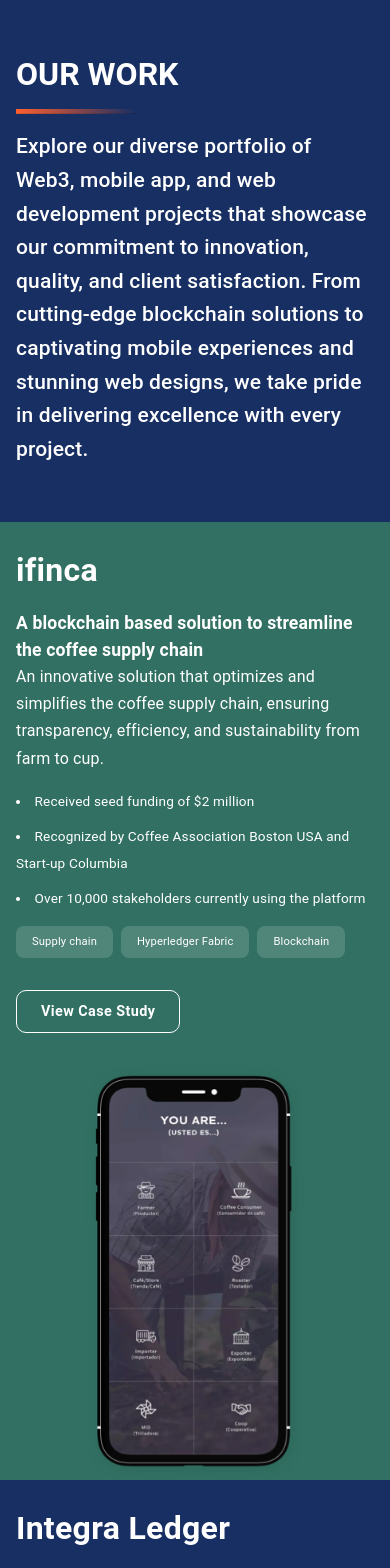
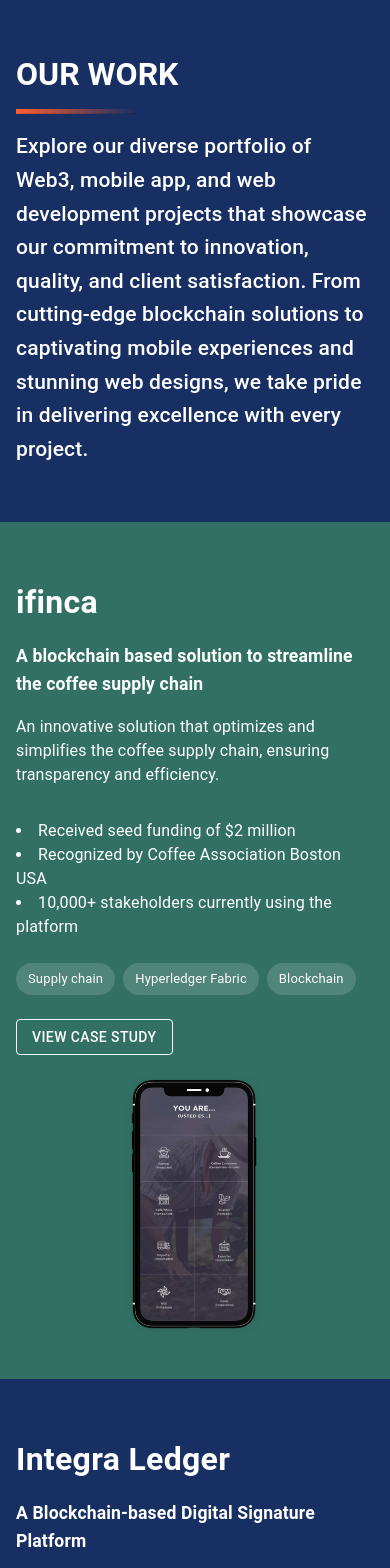
Before and after one commit to sainihusan/debut-portfolio, a React (Vite) app: page / in a window 390 px wide. Shown: the top 1568 px of the page. Built offline with nearby package versions, Linux system fonts and the light colour scheme.

Commit message:
project card responsive

```diff
--- a/src/App.jsx
+++ b/src/App.jsx
@@ -1,31 +1,33 @@
-import { Box, CssBaseline, } from "@mui/material";
+import { Box, CssBaseline } from "@mui/material";
 import Work from "./Components/work";
 import ProjectCard from "./Components/Projectcard";
 import ExpertiseSection from "./Components/Expertisesection";
+
 
 import ifincaBg from "./assets/ifinca-bg.webp";
 import ifinca from "./assets/ifinca.webp";
 import integraBg from "./assets/integra-bg.webp";
 import friendspireBg from "./assets/friendspire-bg.webp";
-import nordicStrong from "./assets/Nordic-strong.webp";
 import uniqueSchool from "./assets/uniqueschool-bg.webp";
 import cimet from "./assets/cimet-bg.webp";
+
+import nordicStrong from "./assets/Nordic-strong.webp";
+import uniqueSchoolBg from "./assets/uniqueschool-bg.webp";
 import nordicLogo from "./assets/nordic-strong-logo.webp";
 import propawn from "./assets/propawn.webp";
 import propawnLogo from "./assets/propawn-logo.webp";
+import silverSky from "./assets/silverskysoft.webp";
 import skyLogo from "./assets/logo.png";
-import silverSky from "./assets/silverskysoft.webp";
 import tem from "./assets/tem.webp";
 import temLogo from "./assets/tem-logo.webp";
 import collectionLogo from "./assets/collection-logo.webp";
 import collectionaries from "./assets/collectionaries.webp";
-import openkey from "./assets/openkey.webp"
-import openkeyLogo from "./assets/openkey-logo.webp"
-import hdfcLogo from "./assets/hdfc-logo.png"
-import hdfc from "./assets/hdfc.webp"
-import kfcLogo from "./assets/kfc-logo.png"
-import kfc from "./assets/kfc.webp"
-
+import openkey from "./assets/openkey.webp";
+import openkeyLogo from "./assets/openkey-logo.webp";
+import hdfcLogo from "./assets/hdfc-logo.png";
+import hdfc from "./assets/hdfc.webp";
+import kfcLogo from "./assets/kfc-logo.png";
+import kfc from "./assets/kfc.webp";
 
 export default function App() {
   const projects = [
@@ -34,17 +36,17 @@
       bgImage: ifincaBg,
       overlayImage: ifinca,
       bgColor: "#317062",
-      subtitle:
-        "A blockchain based solution to streamline the coffee supply chain",
+      subtitle: "A blockchain based solution to streamline the coffee supply chain",
       description:
-        "An innovative solution that optimizes and simplifies the coffee supply chain, ensuring transparency, efficiency, and sustainability from farm to cup.",
+        "An innovative solution that optimizes and simplifies the coffee supply chain, ensuring transparency and efficiency.",
       points: [
         "Received seed funding of $2 million",
-        "Recognized by Coffee Association Boston USA and Start-up Columbia",
-        "Over 10,000 stakeholders currently using the platform",
+        "Recognized by Coffee Association Boston USA",
+        "10,000+ stakeholders currently using the platform",
       ],
       tags: ["Supply chain", "Hyperledger Fabric", "Blockchain"],
     },
+
     {
       title: "Integra Ledger",
       bgImage: integraBg,
@@ -52,56 +54,59 @@
       bgColor: "#182F63",
       subtitle: "A Blockchain-based Digital Signature Platform",
       description:
-        "A comprehensive blockchain-based solution for secure and efficient data sharing that ensures tamper-proof records, enabling seamless collaboration and transparency among legal professionals.",
+        "A secure digital signature platform ensuring tamper-proof legal documentation.",
       points: [
-        "Secured $3 million funding from the Capital Group",
-        "Used by over 300 law firms across the globe",
-        "Used by big enterprises like Seven Eleven, Mohawk oil, Hogan Lovell, etc.",
+        "Secured $3 million funding",
+        "Used by 300+ law firms",
+        "Trusted by global enterprises",
       ],
-      tags: ["Legal consortium", "Hyperledger Blockchain", "Web platform"],
+      tags: ["Legal", "Blockchain", "Secure Data Sharing"],
     },
+
     {
       title: "Friendspire",
       bgImage: friendspireBg,
       overlayImage: ifinca,
       bgColor: "#653fee",
-      subtitle: "A Personalized Entertainment Recommendation Solution",
+      subtitle: "Entertainment Recommendation App",
       description:
-        "A dynamic solution to enhance the way people discover and share recommendations with friends which empowers them to curate personalized lists of their favorite books, movies, TV shows, podcasts, and more.",
+        "A platform to discover books, movies, shows and share lists with friends.",
       points: [
-        "Secured seed funding of $300k",
-        "Got 10,000 registrations post-launch",
-        "Featured in CBS19, CNN & EU-Startups",
+        "Raised $300k seed",
+        "10,000 users post launch",
+        "Featured on CNN & EU-Startups",
       ],
-      tags: ["Social networking", "iPhone", "Android"],
+      tags: ["Social", "iPhone", "Android"],
     },
+
     {
       title: "Unique School",
       bgImage: uniqueSchool,
       overlayImage: ifinca,
       bgColor: "#173f58",
-      subtitle: "A Smart School Management Platform",
+      subtitle: "Smart School Management Platform",
       description:
-        "A smart school management platform that streamlines administrative tasks, enhances communication, collaboration, and addresses security concerns.",
+        "Helps schools automate admin, communication and security.",
       points: [
-        "Used by over 140 renowned schools across the UK and Ireland",
-        "More than 100,000 users currently using this platform",
-        "Funded by some of the world's leading venture investors",
+        "Used by 140+ schools",
+        "100,000+ users",
+        "Backed by top investors",
       ],
       tags: ["Education", "Web platform", "Mobile apps"],
     },
+
     {
       title: "Cimet",
       bgImage: cimet,
       overlayImage: ifinca,
       bgColor: "#1d4578",
-      subtitle: "Simplifying Decision-making Process Through Effortless Comparison",
+      subtitle: "Effortless Utility Comparison",
       description:
-        "Cimet is a powerful comparison platform that empowers users to make informed choices by providing comprehensive comparisons of various utilities.",
+        "A powerful comparison platform for energy, internet and utilities.",
       points: [
-        "Received $26.6 million funding from iSelect",
-        "Cimet has witnessed 130 percent annual growth since its launch",
-        "Recorded $11 million revenue in 2021-2022",
+        "$26.6M funding from iSelect",
+        "130% annual growth",
+        "Generated $11M revenue",
       ],
       tags: ["Web Development", "Energy Retail", "Utility Comparison"],
     },
@@ -113,72 +118,71 @@
       logo: nordicLogo,
       title: "Nordic Strong",
       subtitle: "BOUTIQUE FITNESS APP",
-      description: "With the aim of delivering a convenient pawnshop experience, Propawn allows customers to explore and buy a wide range of items while accessing collateral-based loans."
+      description:
+        "A complete fitness app offering high-quality workout tracking and coaching.",
     },
     {
       bgImage: propawn,
       logo: propawnLogo,
       title: "Propawn",
-      subtitle:
-        "DIGITAL PAWNSHOP",
-      description: "With the aim of delivering a convenient pawnshop experience, Propawn allows customers to explore and buy a wide range of items while accessing collateral-based loans."
+      subtitle: "DIGITAL PAWNSHOP",
+      description: "A modern pawnshop experience for buying and loaning items.",
     },
     {
+      bgImage: silverSky,
       logo: skyLogo,
-      bgImage: silverSky,
       title: "Blockchain Integration",
-      subtitle:
-        "APPOINTMENT BOOKING FOR SALONS",
-      description: "With its user-friendly interface and efficient scheduling tools, it optimizes operations for salon owners while providing a seamless and personalized booking experience for clients."
+      subtitle: "SALON BOOKING SYSTEM",
+      description:
+        "A smart appointment booking platform for salons and clients.",
     },
     {
+      bgImage: tem,
       logo: temLogo,
-      bgImage: tem,
       title: "Tem",
-      subtitle:
-        "HEALTH IMPROVEMENT APP",
-      description: "TEM provides personalized tools and resources for tracking fitness activities, monitoring nutrition, managing stress, and fostering healthy habits."
+      subtitle: "HEALTH IMPROVEMENT APP",
+      description:
+        "Helps users track fitness, nutrition, stress, and healthy habits.",
     },
     {
+      bgImage: collectionaries,
       logo: collectionLogo,
-      bgImage: collectionaries,
       title: "Collectionaire",
-      subtitle:
-        "MEMORIES COLLECTION PLATFORM",
-      description: "Collectionaire is an online platform that simplifies and organizes personal collections. It allows users to digitally catalog and preserve valuable items, memories, and documents"
+      subtitle: "MEMORY COLLECTION PLATFORM",
+      description:
+        "A digital platform to preserve and organize memories and documents.",
     },
     {
+      bgImage: openkey,
       logo: openkeyLogo,
-      bgImage: openkey,
       title: "OpenKey",
-      subtitle:
-        "DIGITAL KEY SOLUTION FOR HOTELS",
-      description: "OpenKey is a hotel access management solution. It enables hotels to provide digital keys to guests through their smartphones, enhancing convenience and security."
+      subtitle: "DIGITAL HOTEL KEY",
+      description:
+        "Smart key solution for hotels offering seamless and secure access.",
     },
     {
+      bgImage: hdfc,
       logo: hdfcLogo,
-      bgImage: hdfc,
       title: "HDFC Life Insta Sales",
-      subtitle:
-        "DIGITAL INSURANCE APP",
-      description: "The HDFC Life Insta simplifies the insurance sales process, providing a seamless digital platform to showcase products, calculate premiums, and facilitate customer interactions."
+      subtitle: "DIGITAL INSURANCE APP",
+      description:
+        "Simplifies insurance sales with premium calculation and product showcase.",
     },
     {
+      bgImage: kfc,
       logo: kfcLogo,
-      bgImage: kfc,
-      title: "KFC Delivery Store Application",
-      subtitle:
-        "FOOD RESTAURANT",
-      description: "The KFC delivery store app enhances operational efficiency and streamlines order management, ensuring smooth operations and customer satisfaction for the KFC business."
+      title: "KFC Delivery Store App",
+      subtitle: "FOOD RESTAURANT",
+      description:
+        "Helps KFC teams manage orders smoothly and improve efficiency.",
     },
-
   ];
 
   return (
     <>
       <CssBaseline />
+      <Work />
 
-      <Work />
       {projects.map((project, index) => (
         <ProjectCard
           key={index}
@@ -186,9 +190,8 @@
           direction={index % 2 === 0 ? "image-left" : "image-right"}
         />
       ))}
+
       <ExpertiseSection items={expertiseItems} />
-
-
     </>
   );
 }
--- a/src/Components/Projectcard.jsx
+++ b/src/Components/Projectcard.jsx
@@ -1,50 +1,58 @@
 import { Box, Typography, Chip, Button, Stack, Container } from "@mui/material";
 
 export default function Projectcard({ project, direction }) {
+    const isRight = direction === "image-left";
+
     return (
+        <Box sx={{ backgroundColor: project.bgColor, position: "relative", overflow: "hidden" }}>
+            <Box
+                component="img"
+                src={project.bgImage}
+                alt="bg"
+                sx={{
+                    position: "absolute",
+                    top: 0,
+                    [isRight ? "right" : "left"]: 0,
+                    width: "50%",
+                    height: "100%",
+                    objectFit: "cover",
+                    display: { xs: "none", md: "block" },
+                    zIndex: 1,
+                }}
+            />
+
+            <Container maxWidth="xl">
                 <Box
                     sx={{
+                        position: "relative",
+                        zIndex: 2,
                         display: "flex",
                         flexDirection: {
                             xs: "column",
-                    md: direction === "image-right" ? "row-reverse" : "row",
+                            md: isRight ? "row" : "row-reverse",
                         },
                         alignItems: "center",
-                justifyContent: "space-between",
-                backgroundColor: project.bgColor,
-                color: "white",
-                position: "relative",
-                overflow: "hidden",
-                textAlign: { xs: "start", md: "left" },
+                        py: 3,
+                        gap: { xs: 1, md: 6 },
+                        mb: { xs: 1, lg: 6 },
+                        mt: 4
                     }}
                 >
                     <Box
                         sx={{
-                    flex: 1,
+                            width: { xs: "100%", md: "50%" },
                             display: "flex",
                             flexDirection: "column",
-                    justifyContent: "center",
-                    alignItems: { xs: "start", },
-                    position: "relative",
-                    left:
-                        direction === "image-right"
-                            ? { xs: "0px", md: "60px" }
-                            : { xs: "0px", md: "30px", },
-
-                    zIndex: 2,
-
+                            color: "white",
+                            textAlign: "left",
+                            pl: { md: isRight ? "0px" : "50px" },
+                            pr: { md: isRight ? "0px" : "50px" },
                         }}
                     >
-                <Container maxWidth="md"
-                    sx={{
-                        px: { md: 0, sm: 3, },
-                    }}>
-
                         <Typography
                             sx={{
                                 fontWeight: "bold",
                                 mb: 2,
-                            mt: { xs: 3, md: 0 },
                                 fontSize: { xs: "2rem", md: "2.5rem" },
                             }}
                         >
@@ -55,70 +63,40 @@
                             variant="h6"
                             sx={{
                                 fontWeight: 600,
-                            lineHeight: 1.5,
+                                mb: 2,
                                 fontSize: { xs: "1.1rem", md: "19px" },
-                            width: { xs: "100%", md: "90%" },
                             }}
                         >
                             {project.subtitle}
                         </Typography>
 
                         <Typography
-                        sx={{
-                            lineHeight: 1.7,
-                            fontSize: { xs: "1rem", md: "17px" },
-                            width: { xs: "100%", md: "90%" },
-                            mb: 2,
-                        }}
+                            sx={{ mb: 2, fontSize: { xs: "1rem", md: "17px" }, width: "95%" }}
                         >
                             {project.description}
                         </Typography>
 
-                    <Box
-                        component="ul"
-                        sx={{
-                            pl: 0,
-                            ml: { xs: 0, md: -2 },
-                            listStylePosition: "inside",
-                            fontSize: { xs: "0.85rem", md: "13px", lg: "17px" },
-                            lineHeight: 2,
-                            "& li": { marginBottom: "8px" },
-                            textAlign: { xs: "start", md: "left" },
-                        }}
-                    >
-                        {project.points.map((point, index) => (
-                            <li key={index}>{point}</li>
+                        <Box component="ul" sx={{ pl: 0, listStylePosition: "inside", mb: 3 }}>
+                            {project.points.map((p, i) => (
+                                <li key={i}>{p}</li>
                             ))}
                         </Box>
 
-                    <Stack
-                        direction="row"
-                        spacing={1}
-                        useFlexGap
-                        flexWrap="wrap"
-                        sx={{
-                            mb: 4,
-                            justifyContent: { xs: "flex-start", md: "flex-start" },
-                            fontSize: { xs: "0.8rem", sm: "0.9rem", md: "1rem" },
-                            rowGap: 1,
-                        }}
-                    >
-                        {project.tags.map((tag, index) => (
+                        <Stack direction="row" flexWrap="wrap" spacing={1} mb={3}>
+                            {project.tags.map((tag, i) => (
                                 <Chip
-                                key={index}
+                                    key={i}
                                     label={tag}
                                     sx={{
-                                    backgroundColor: "rgba(255, 255, 255, 0.15)",
+                                        backgroundColor: "rgba(255,255,255,0.15)",
                                         color: "white",
-                                    fontSize: { xs: "0.7rem", sm: "0.85rem", md: "0.75rem", lg: "1rem" },
-                                    px: { xs: 0.5, sm: 0.4 },
-                                    py: { xs: 0.2, sm: 0.3 },
-                                    borderRadius: "8px",
+                                        transition: "all 0.3s ease",
+                                        cursor: "pointer",
 
                                         "&:hover": {
-                                        backgroundColor: "rgba(255, 255, 255, 0.3)",
+                                            backgroundColor: "rgba(255,255,255,0.3)",
+                                            transform: "scale(1.05)",
                                         },
-                                    transition: "background-color 0.3s ease",
                                     }}
                                 />
                             ))}
@@ -127,80 +105,51 @@
 
                         <Button
                             variant="outlined"
-                        sx={{
-                            borderColor: "white",
-                            color: "white",
-                            borderRadius: "10px",
-                            px: 3,
-                            py: 1,
-                            textTransform: "none",
-                            fontWeight: "bold",
-                            fontSize: { xs: "0.9rem", md: "1rem" },
-                            alignSelf: { xs: "start", md: "flex-start" },
-                            mb: 2,
-                            "&:hover": {
-                                borderColor: "#fff",
-                                backgroundColor: "rgba(255,255,255,0.1)",
-                            },
-                        }}
+                            sx={{ color: "white", borderColor: "white", alignSelf: "flex-start" }}
                         >
                             View Case Study
                         </Button>
-                </Container>
-
-
-                <Box
-                    component="img"
-                    src={project.overlayImage}
-                    alt={`${project.projectTitle} overlay`}
-                    sx={{
-                        display: { xs: "block", md: "none" },
-                        mt: 2,
-                        width: { xs: "220px" },
-                        height: "auto",
-                        alignSelf: "center",
-                    }}
-                />
-
-            </Box>
-
-            <Box
-                component="img"
-                src={project.bgImage}
-                alt={`${project.projectTitle} background`}
-                sx={{
-                    flex: 1,
-
-                    justifyContent: "center",
-                    alignItems: "center",
-                    overflow: "hidden",
-                    position: "relative",
-                    width: "118%",
-                    height: "694px",
-                    objectFit: "cover",
-                    display: { xs: "none", md: "block" },
-
-                }}
-            >
                     </Box>
 
                     <Box
                         component="img"
                         src={project.overlayImage}
-                alt={`${project.projectTitle} overlay`}
+                        alt="overlay-mobile"
                         sx={{
+                            display: { xs: "block", sm: "block", md: "none" },
+                            width: { xs: "140px", sm: "160px" },
+                            marginTop: "10px",
+                            marginBottom: "10px",
+                            alignSelf: "center",
+                        }}
+                    />
+                </Box>
+            </Container>
+
+            <Box
+                component="img"
+                src={project.overlayImage}
+                alt="overlay-image"
+                sx={{
+                    position: { xs: "static", md: "absolute" },
+                    top: { md: "54%" },
+                    ...(isRight
+                        ? {
+                            right: { md: "44%", lg: "47%" },
+                            transform: { md: "translate(50%, -50%)" },
+                        }
+                        : {
+                            left: { md: "47%" },
+                            transform: { md: "translate(-50%, -50%)" },
+                        }),
+                    width: {
+                        xs: "0px",
+                        md: "150px",
+                        lg: "170px",
+                    },
                     display: { xs: "none", md: "block" },
-                    position: "absolute",
-                    top: "60%",
-                    left:
-                        direction === "image-right"
-                            ? { xs: "50%", sm: "43%", md: "43%", lg: "47%" }
-                            : { xs: "50%", sm: "52%", md: "59%", lg: "55%", xl: "53.5%" },
-                    transform: "translate(-55%, -56%)",
-                    width: { md: "200px" },
-                    height: "auto",
                     zIndex: 3,
-                    transition: "all 0.3s ease",
+                    mb: { xs: 0, md: "40px" },
                 }}
             />
         </Box>
```
Lines whose indentation alone changed are shown as unchanged.
